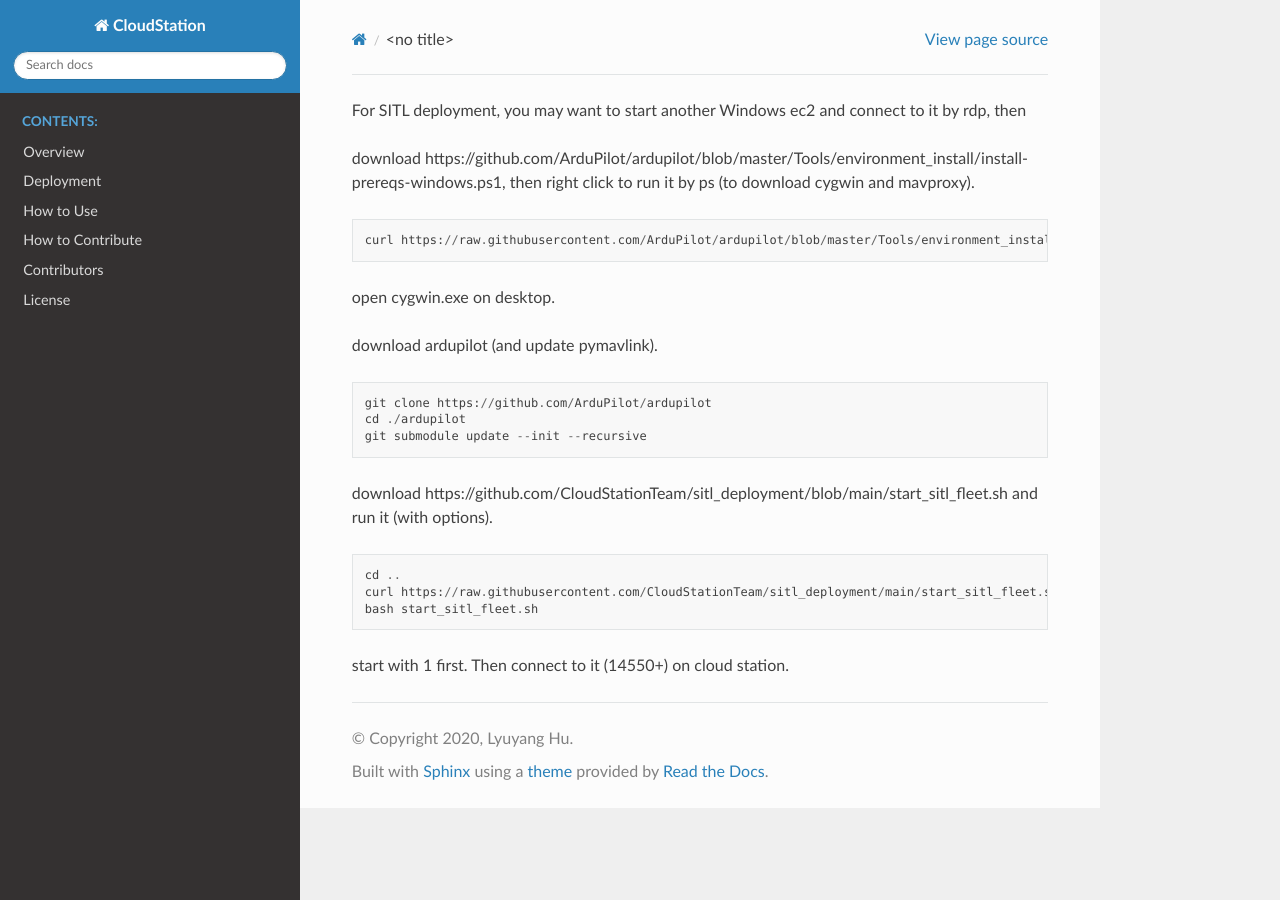
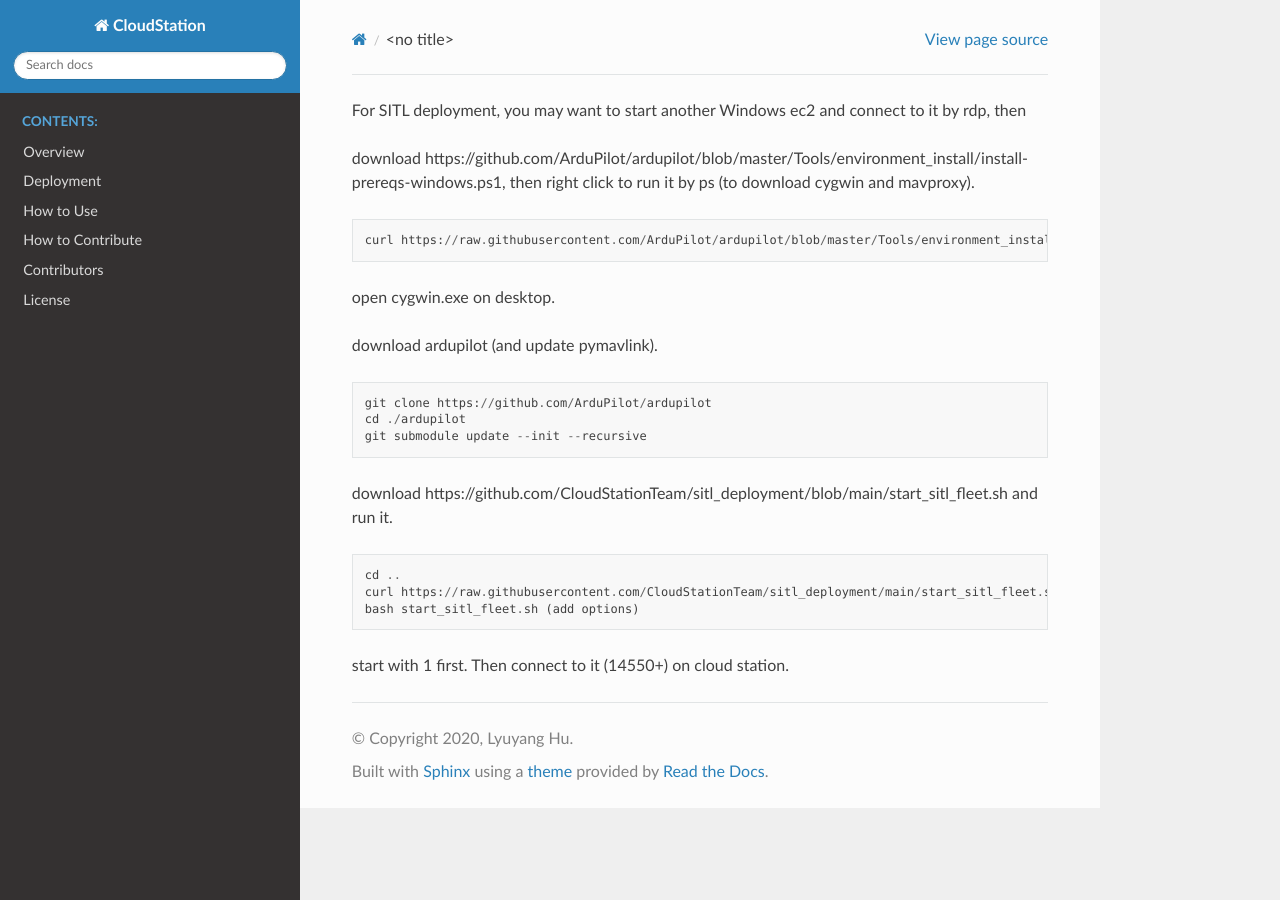
Before and after one commit to CloudStationTeam/docs, a Sphinx documentation site: the page built from source/sitl.md, in a window 1280 px wide. Built offline with Sphinx 7.4.7 and the Read the Docs theme 2.0.0, drawn with Linux system fonts in a browser that asks for light colours.

Commit message:
Update sitl.md

````diff
--- a/source/sitl.md
+++ b/source/sitl.md
@@ -10,11 +10,11 @@
 cd ./ardupilot
 git submodule update --init --recursive
 ```
-4. download https://github.com/CloudStationTeam/sitl_deployment/blob/main/start_sitl_fleet.sh and run it (with options).
+4. download https://github.com/CloudStationTeam/sitl_deployment/blob/main/start_sitl_fleet.sh and run it.
 ```
 cd ..
 curl https://raw.githubusercontent.com/CloudStationTeam/sitl_deployment/main/start_sitl_fleet.sh
-bash start_sitl_fleet.sh
+bash start_sitl_fleet.sh (add options)
 ```
 start with 1 first.
 Then connect to it (14550+) on cloud station.
````
